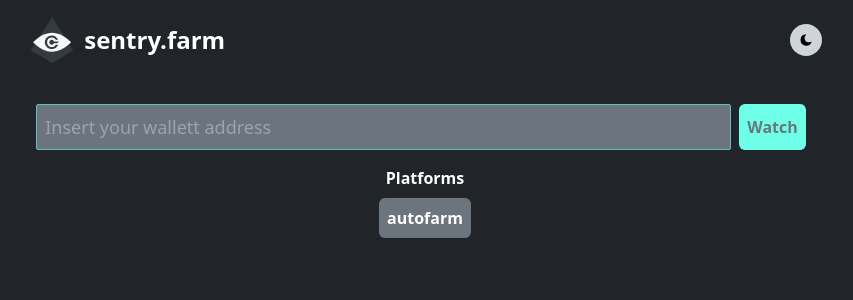
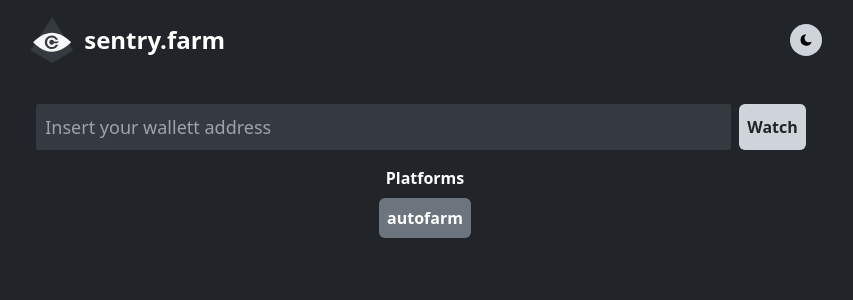
Before and after one commit to emiliobondioli/sentry, a Vue app: page / in a window 1280 px wide. Shown: the top 300 px of the page, without its empty margins (215-1068 px from the left). Built offline with nearby package versions, Linux system fonts and the light colour scheme; what web3 would draw is missing.

Commit message:
update colors

```diff
--- a/src/App.vue
+++ b/src/App.vue
@@ -1,7 +1,7 @@
 <template>
   <main :class="{ dark, 'bg-white': !dark, 'bg-black': dark }">
     <div
-      class="container p-2 md:p-4 py-8 bg-white dark:bg-black text-gray dark:text-white flex items-center flex-col lg:max-w-screen-lg md:max-w-none md:w-full mx-auto min-h-screen"
+      class="container p-2 md:p-4 py-8 bg-white dark:bg-black text-gray-darkest dark:text-white flex items-center flex-col lg:max-w-screen-lg md:max-w-none md:w-full mx-auto min-h-screen"
     >
       <header class="flex justify-between w-full md:w-4/5 items-center mb-8">
         <h1
@@ -18,14 +18,14 @@
       <div class="address w-full md:w-4/5 p-2 flex">
         <input
           type="text"
-          class="p-2 text-lg border border-green rounded-sm flex-1 dark:bg-gray"
+          class="p-2 text-lg border bg-gray-light border-gray rounded-sm flex-1 dark:bg-gray-darkest dark:border-gray-darkest"
           v-model="address"
           placeholder="Insert your wallett address"
         />
         <button
           @click="scan"
           :disabled="loading"
-          class="disabled:opacity-50 disabled:cursor-auto bg-green-light rounded-md p-2 mx-2 ext-xl text-gray font-bold"
+          class="disabled:opacity-50 disabled:cursor-auto bg-gray-light rounded-md p-2 mx-2 ext-xl text-black font-bold"
         >
           Watch
         </button>
@@ -38,7 +38,7 @@
             :key="platform.id"
             class="font-bold rounded-md px-2 py-2 ext-xl cursor-pointer"
             :class="{
-              'text-black bg-green-light': selectedPlatforms.includes(
+              'text-black bg-gray-light': selectedPlatforms.includes(
                 platform.id
               ),
               'text-white bg-gray': !selectedPlatforms.includes(platform.id),
@@ -56,7 +56,7 @@
             v-for="(currency, name) in currencies"
             :key="name"
             class="cursor-pointer"
-            :class="{ 'text-green-light font-bold': name === currentFiat }"
+            :class="{ 'text-gray-light font-bold': name === currentFiat }"
             @click="setFiat(name)"
           >
             {{ name }}
```
